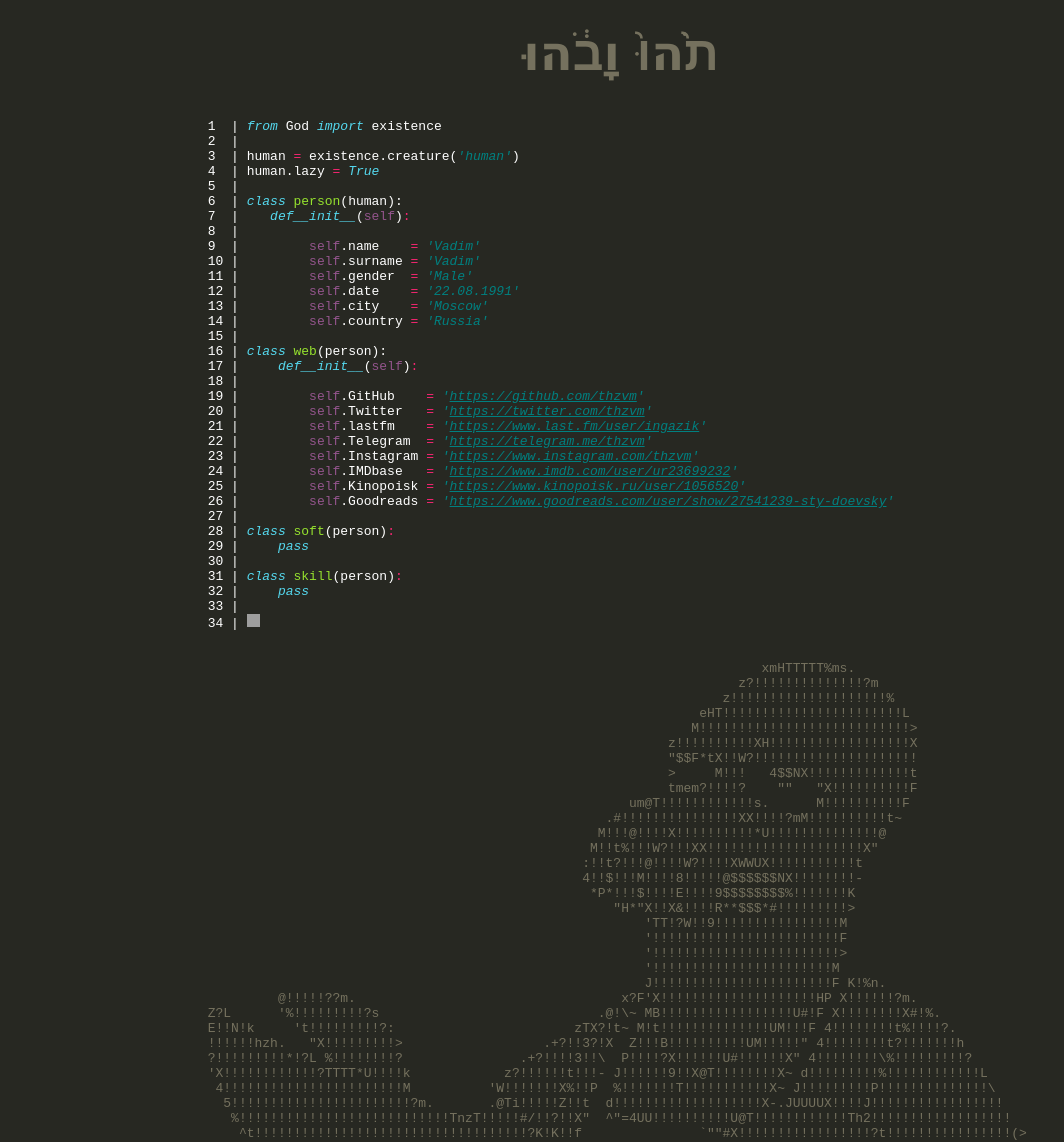
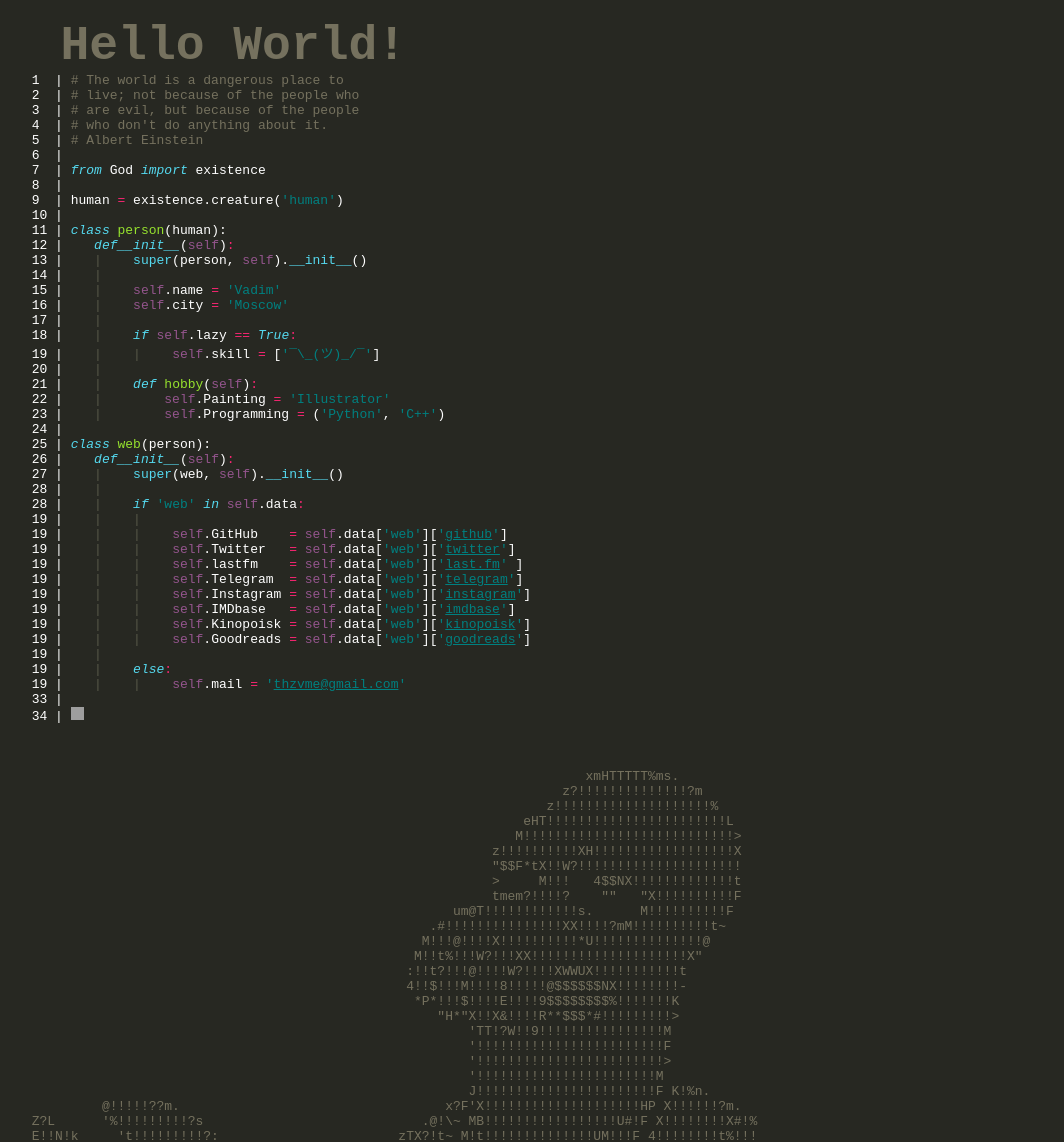
Before and after one commit to thzvm/thzvm.github.io, a plain HTML site: page index.html in a window 1280 px wide. Shown: the part 5-1147 px from the top of the page, without its empty margins (19-1083 px from the left). Drawn offline with Linux system fonts and the light colour scheme; grey boxes are pictures that could not be loaded.

Commit message:
Update index.html

```diff
--- a/index.html
+++ b/index.html
@@ -1,4 +1,6 @@
+
 <!doctype html>
+<!-- Ну а дальше идёт пиздец -->
 <html>
 <head>
 <meta charset="UTF-8">
@@ -10,12 +12,15 @@ body {
 body,td,th {
 	font-family: "Lucida Grande", "Lucida Sans Unicode", "Lucida Sans", "DejaVu Sans", Verdana, sans-serif;
 	color: #FFFFFF;
+	text-align: left;
 }
 
 .head {
 	color: #75715e;
 	font-size: 48px;
 	font-weight: bold;
+	text-align: center;
+	align-content: center;
 }
 
 .self  {
@@ -29,67 +34,81 @@ body,td,th {
 	color: #55d9ef;
 	font-style: italic;
 }
+
+.func2 {
+	color: #55d9ef;
+
+}
 .obj {
 	color: #96e22e;
 	}
 .link {
 	color: #008080;
-	font-style: italic;
+
 }
 .comment {
 	color: #75715e;
 	}
+.line {
+	color: #575749;
+	font-weight: lighter;
+}
+
 </style>
 </head>
 <body  onselectstart="return false">
-<table width="100%" border="0" align="center" height="100">
-  <tbody>
-    <tr>
-      <td align="center" class="head">תֹ֙הוּ֙ וָבֹ֔הוּ
-      </td>
-    </tr>
-  </tbody>
-</table>
 <table width="100%" border="0" >
   <tbody>
     <tr draggable="false">
-      <td width="18%" draggable="false" >&nbsp;</td>
-      <td width="64%">
+      <td width="3%" draggable="false" >&nbsp;</td>
+      <td width="70%">
+
       <pre>
-1  | <span style="color: #55d9ef"><em>from</em></span> God <span style="color: #55d9ef"><em>import</em></span> existence
-2  |
-3  | human <span class="sign">=</span> existence.creature(<span class="link">'human'</span>)
-4  | human.lazy <span class="sign">=</span> <span style="color: #55d9ef"><em>True</em></span>
-5  |
-6  | <span class="func">class</span> <span class="obj">person</span>(human):
-7  |    <span class="func">def__init__</span>(<span class="self">self</span>)<span class="sign">:</span>
+<span class="head"> Hello World!    </span>
+1  | <span class="comment">#&#32;The&#32;world&#32;is&#32;a&#32;dangerous&#32;place&#32;to</span>
+2  | <span class="comment">#&#32;live;&#32;not&#32;because&#32;of&#32;the&#32;people&#32;who</span>
+3  | <span class="comment">#&#32;are&#32;evil,&#32;but&#32;because&#32;of&#32;the&#32;people</span>
+4  | <span class="comment">#&#32;who&#32;don't&#32;do&#32;anything&#32;about&#32;it.</span>
+5  | <span class="comment">#&#32;Albert&#32;Einstein</span>
+6  |
+7  | <span style="color: #55d9ef"><em>from</em></span> God <span style="color: #55d9ef"><em>import</em></span> existence
 8  |
-9  |         <span class="self">self</span>.name    <span class="sign">=</span> <span class="link">'Vadim'</span>
-10 |         <span class="self">self</span>.surname <span class="sign">=</span> <span class="link">'Vadim'</span>
-11 |         <span class="self">self</span>.gender  <span class="sign">=</span> <span class="link">'Male'</span>
-12 |         <span class="self">self</span>.date    <span class="sign">=</span> <span class="link">'22.08.1991'</span>
-13 |         <span class="self">self</span>.city    <span class="sign">=</span> <span class="link">'Moscow'</span>
-14 |         <span class="self">self</span>.country <span class="sign">=</span> <span class="link">'Russia'</span>
-15 |
-16 | <span class="func">class</span> <span class="obj">web</span>(person):
-17 |     <span class="func">def__init__</span>(<span class="self">self</span>)<span class="sign">:</span>
-18 |
-19 |         <span class="self">self</span>.GitHub    <span class="sign">=</span> <span class="link">'<a href="https://github.com/thzvm" target="new" class="link">https://github.com/thzvm</a>'</span>
-20 |         <span class="self">self</span>.Twitter   <span class="sign">=</span> <span class="link">'<a href="https://twitter.com/thzvm" target="new" class="link">https://twitter.com/thzvm</a>'</span>
-21 |         <span class="self">self</span>.lastfm    <span class="sign">=</span> <span class="link">'<a href="http://www.last.fm/user/ingazik" target="new" class="link">https://www.last.fm/user/ingazik</a>' </span>
-22 |         <span class="self">self</span>.Telegram  <span class="sign">=</span> <span class="link">'<a href="https://telegram.me/thzvm" target="new" class="link">https://telegram.me/thzvm</a>'</span>
-23 |         <span class="self">self</span>.Instagram <span class="sign">=</span> <span class="link">'<a href="https://www.instagram.com/thzvm/" target="new" class="link">https://www.instagram.com/thzvm</a>'</span>
-24 |         <span class="self">self</span>.IMDbase   <span class="sign">=</span> <span class="link">'<a href="http://www.imdb.com/user/ur23699232/" target="new" class="link">https://www.imdb.com/user/ur23699232</a>'</span>
-25 |         <span class="self">self</span>.Kinopoisk <span class="sign">=</span><span class="link"> '<a href="http://www.kinopoisk.ru/user/1056520/" target="new" class="link">https://www.kinopoisk.ru/user/1056520</a>'</span>
-26 |         <span class="self">self</span>.Goodreads <span class="sign">=</span> <span class="link">'<a href="https://www.goodreads.com/user/show/27541239-sty-doevsky" target="new" class="link">https://www.goodreads.com/user/show/27541239-sty-doevsky</a>'</span>
-27 |
-28 | <span class="func">class</span> <span class="obj">soft</span>(person)<span class="sign">:</span>
-29 |     <span class="func">pass</span>
-30 |
-31 | <span class="func">class</span> <span class="obj">skill</span>(person)<span class="sign">:</span>
-32 |     <span class="func">pass</span>
+9  | human <span class="sign">=</span> existence.creature(<span class="link">'human'</span>)
+10 |
+11 | <span class="func">class</span> <span class="obj">person</span>(human):
+12 |    <span class="func">def__init__</span>(<span class="self">self</span>)<span class="sign">:</span>
+13 |   <span class="line"> |</span><span class="func2">    super</span>(person, <span class="self">self</span>).<span class="func2">__init__</span>()
+14 |    <span class="line">| </span>
+15 |   <span class="line"> |</span>    <span class="self">self</span>.name <span class="sign">=</span> <span class="link">'Vadim'</span>
+16 |   <span class="line"> |</span>    <span class="self">self</span>.city <span class="sign">=</span> <span class="link">'Moscow'</span>
+17 |   <span class="line"> |</span>
+18 |   <span class="line"> |</span>    <span class="func">if</span>&#32;<span class="self">self</span>.lazy&#32;<span class="sign">==</span>&#32;<span class="func">True</span><span class="sign">:</span>
+19 |   <span class="line"> |</span>    <span class="line">|</span>    <span class="self">self</span>.skill&#32;<span class="sign">=</span>&#32;[<span class="link">'¯\_(ツ)_/¯'</span>]
+20 |   <span class="line"> |</span>
+21 |   <span class="line"> |</span>    <span class="func">def</span>&#32;<span class="obj">hobby</span>(<span class="self">self</span>)<span class="sign">:</span>
+22 |   <span class="line"> |</span>        <span class="self">self</span>.Painting&#32;<span class="sign">=</span>&#32;<span class="link">'Illustrator'</span>
+23 |   <span class="line"> |</span>        <span class="self">self</span>.Programming&#32;<span class="sign">=</span>&#32;(<span class="link">'Python'</span>,&#32;<span class="link">'C++'</span>)
+24 |
+25 | <span class="func">class</span> <span class="obj">web</span>(person):
+26 |    <span class="func">def__init__</span>(<span class="self">self</span>)<span class="sign">:</span>
+27 |   <span class="line"> |</span><span class="func2">    super</span>(web,&#32;<span class="self">self</span>).<span class="func2">__init__</span>()
+28 |   <span class="line"> |</span>
+28 |   <span class="line"> |</span>    <span class="func">if</span>&#32;<span class="link">'web'</span>&#32;<span class="func">in</span>&#32;<span class="self">self</span>.data<span class="sign">:</span>
+19 |   <span class="line"> |</span>    <span class="line">|</span>
+19 |   <span class="line"> |</span>    <span class="line">|</span>    <span class="self">self</span>.GitHub    <span class="sign">=</span> <span class="self">self</span>.data[<span class="link">'web'</span>][<span class="link">'<a href="https://github.com/thzvm" target="new" class="link">github</a>'</span>]
+19 |   <span class="line"> |</span>    <span class="line">|</span>    <span class="self">self</span>.Twitter   <span class="sign">=</span> <span class="self">self</span>.data[<span class="link">'web'</span>][<span class="link">'<a href="https://twitter.com/thzvm" target="new" class="link">twitter</a>'</span>]
+19 |   <span class="line"> |</span>    <span class="line">|</span>    <span class="self">self</span>.lastfm    <span class="sign">=</span> <span class="self">self</span>.data[<span class="link">'web'</span>][<span class="link">'<a href="http://www.last.fm/user/ingazik" target="new" class="link">last.fm</a>' </span>]
+19 |   <span class="line"> |</span>    <span class="line">|</span>    <span class="self">self</span>.Telegram  <span class="sign">=</span> <span class="self">self</span>.data[<span class="link">'web'</span>][<span class="link">'<a href="https://telegram.me/thzvm" target="new" class="link">telegram</a>'</span>]
+19 |   <span class="line"> |</span>    <span class="line">|</span>    <span class="self">self</span>.Instagram <span class="sign">=</span> <span class="self">self</span>.data[<span class="link">'web'</span>][<span class="link">'<a href="https://www.instagram.com/thzvm/" target="new" class="link">instagram</a>'</span>]
+19 |   <span class="line"> |</span>    <span class="line">|</span>    <span class="self">self</span>.IMDbase   <span class="sign">=</span> <span class="self">self</span>.data[<span class="link">'web'</span>][<span class="link">'<a href="http://www.imdb.com/user/ur23699232/" target="new" class="link">imdbase</a>'</span>]
+19 |   <span class="line"> |</span>    <span class="line">|</span>    <span class="self">self</span>.Kinopoisk <span class="sign">=</span> <span class="self">self</span>.data[<span class="link">'web'</span>][<span class="link">'<a href="http://www.kinopoisk.ru/user/1056520/" target="new" class="link">kinopoisk</a>'</span>]
+19 |   <span class="line"> |</span>    <span class="line">|</span>    <span class="self">self</span>.Goodreads <span class="sign">=</span> <span class="self">self</span>.data[<span class="link">'web'</span>][<span class="link">'<a href="https://www.goodreads.com/user/show/27541239-sty-doevsky" target="new" class="link">goodreads</a>'</span>]
+19 |   <span class="line"> |</span>
+19 |   <span class="line"> |</span>    <span class="func">else</span><span class="sign">:</span>
+19 |   <span class="line"> |</span>    <span class="line">|</span>    <span class="self">self</span>.mail&#32;<span class="sign">=</span>&#32;<span class="link">'<a href="mailto:thzvme@gmail.com" class="link">thzvme@gmail.com</a>'</span>
 33 |
 34 | <img src="http://i.imgur.com/MtSK6bC.gif" width="13" height="13" alt=""/>
+
 
 
 <span class="comment">                                                                       xmHTTTTT%ms.
@@ -115,29 +134,30 @@ body,td,th {
                                                         '!!!!!!!!!!!!!!!!!!!!!!!M
                                                         J!!!!!!!!!!!!!!!!!!!!!!!F K!%n.
          @!!!!!??m.                                  x?F'X!!!!!!!!!!!!!!!!!!!!HP X!!!!!!?m.
-Z?L      '%!!!!!!!!!?s                            .@!\~ MB!!!!!!!!!!!!!!!!!U#!F X!!!!!!!!X#!%.
-E!!N!k     't!!!!!!!!!?:                       zTX?!t~ M!t!!!!!!!!!!!!!!UM!!!F 4!!!!!!!!t%!!!!?.
-!!!!!!hzh.   "X!!!!!!!!!>                  .+?!!3?!X  Z!!!B!!!!!!!!!!UM!!!!!" 4!!!!!!!!t?!!!!!!!h
-?!!!!!!!!!*!?L %!!!!!!!!?               .+?!!!!3!!\  P!!!!?X!!!!!!U#!!!!!!X" 4!!!!!!!!\%!!!!!!!!!?
-'X!!!!!!!!!!!!?TTTT*U!!!!k            z?!!!!!!t!!!- J!!!!!!9!!X@T!!!!!!!!X~ d!!!!!!!!!%!!!!!!!!!!!!L
- 4!!!!!!!!!!!!!!!!!!!!!!!M          'W!!!!!!!X%!!P  %!!!!!!!T!!!!!!!!!!!X~ J!!!!!!!!!P!!!!!!!!!!!!!!\
-  5!!!!!!!!!!!!!!!!!!!!!!!?m.       .@Ti!!!!!Z!!t  d!!!!!!!!!!!!!!!!!!!X-.JUUUUX!!!!J!!!!!!!!!!!!!!!!!
-   %!!!!!!!!!!!!!!!!!!!!!!!!!!!TnzT!!!!!#/!!?!!X"  ^"=4UU!!!!!!!!!!U@T!!!!!!!!!!!!Th2!!!!!!!!!!!!!!!!!!
-    ^t!!!!!!!!!!!!!!!!!!!!!!!!!!!!!!!!!!!?K!K!!f               `""#X!!!!!!!!!!!!!!!!!?t!!!!!!!!!!!!!!!!(>
-       "U!!!!!!!!!!!!!!!!!!!!!!!!!!!!!!!!!!$!!F                      "tX!!!!!!!!!!!!!!!!b!!!!!!!!!!!!!!!(>
-          '"*tUUX!X!!!!!!!!!!!!!!!!!!!!!!!!$!Z                          ^4!!!!!!!!!!!!!!!N!!!!!!!!!!!!!!!!
-                 %!!!!!!!!!!!!!!!!!!!!!!!!X!X                              %W@@WX!!!!!!!!!N!!!!!!!!!!!!!!!
-                  "X!!!!!!!!!!!!!!!!!!!!!@!!*        ..    ..  :m.. ETThmuM!!!!!!!!!!!!!!!!@m@*TTTT?!!!W!!
-                    %!!!!!!!!!!!!!!!!!!W?!!X         M!!!TT?!!!!!!!!!!!!!!!!!!!!!!!!!!!!!!!9UU!!!!!!!!!M!f
-                     't!!!!!!!!!!!!!!!P!!!!X          5!!!!!!!!!!!!!!!!!!!!!!!!!!!!!!!!!!!!!!!!?NX!!!!!!L
-                       "W!!!!!!!!!!!X#!!!!!R           "X!!!!!!!!!!!!!!!!!!!!!!!!!!!!!!!!!!!!!!!!!R!!!!!t
-                         ^*X!!!!!!!t%!!!!!h              %X!!!!!!!!!!!!!!!!!!!!!!!!!!!!!!!!!!!!!!!!!!!!!!>
-                             "*U!!M!!!!!!X~ :?!!!T!+s...   *X!!!!!!!!!!!!!!!!!!!!!!!!!!!!!!!!!!!!!!!!!!!!
-                                 :?!!!!!!> :?!!!!!!!!!!!!!!!!?tX!!!!!!!!!!!!!!!!!!!!!!!!!!!!!!!!!!!!!!!!!>
-                                 %!!!!!!F .%!!!!!!!!!!!!!!!!!!!!!#4U!!!!!!!!!!!!U!!!!!!!!!!!!!!!!!!!!!!!!~</span></pre></td>
-      <td width="18%"></td>
+Z?L      '%!!!!!!!!!?s                            .@!\~ MB!!!!!!!!!!!!!!!!!U#!F X!!!!!!!!X#!%
+E!!N!k     't!!!!!!!!!?:                       zTX?!t~ M!t!!!!!!!!!!!!!!UM!!!F 4!!!!!!!!t%!!!
+!!!!!!hzh.   "X!!!!!!!!!>                  .+?!!3?!X  Z!!!B!!!!!!!!!!UM!!!!!" 4!!!!!!!!t?!!!!
+?!!!!!!!!!*!?L %!!!!!!!!?               .+?!!!!3!!\  P!!!!?X!!!!!!U#!!!!!!X" 4!!!!!!!!\%!!!!!
+'X!!!!!!!!!!!!?TTTT*U!!!!k            z?!!!!!!t!!!- J!!!!!!9!!X@T!!!!!!!!X~ d!!!!!!!!!%!!!!!!
+ 4!!!!!!!!!!!!!!!!!!!!!!!M          'W!!!!!!!X%!!P  %!!!!!!!T!!!!!!!!!!!X~ J!!!!!!!!!P!!!!!!!
+  5!!!!!!!!!!!!!!!!!!!!!!!?m.       .@Ti!!!!!Z!!t  d!!!!!!!!!!!!!!!!!!!X-.JUUUUX!!!!J!!!!!!!!
+   %!!!!!!!!!!!!!!!!!!!!!!!!!!!TnzT!!!!!#/!!?!!X"  ^"=4UU!!!!!!!!!!U@T!!!!!!!!!!!!Th2!!!!!!!!
+    ^t!!!!!!!!!!!!!!!!!!!!!!!!!!!!!!!!!!!?K!K!!f               `""#X!!!!!!!!!!!!!!!!!?t!!!!!!
+       "U!!!!!!!!!!!!!!!!!!!!!!!!!!!!!!!!!!$!!F                      "tX!!!!!!!!!!!!!!!!b!!!!
+          '"*tUUX!X!!!!!!!!!!!!!!!!!!!!!!!!$!Z                          ^4!!!!!!!!!!!!!!!N!!!
+                 %!!!!!!!!!!!!!!!!!!!!!!!!X!X                              %W@@WX!!!!!!!!!N!!
+                  "X!!!!!!!!!!!!!!!!!!!!!@!!*        ..    ..  :m.. ETThmuM!!!!!!!!!!!!!!!!@m
+                    %!!!!!!!!!!!!!!!!!!W?!!X         M!!!TT?!!!!!!!!!!!!!!!!!!!!!!!!!!!!!!!9U
+                     't!!!!!!!!!!!!!!!P!!!!X          5!!!!!!!!!!!!!!!!!!!!!!!!!!!!!!!!!!!!!!
+                       "W!!!!!!!!!!!X#!!!!!R           "X!!!!!!!!!!!!!!!!!!!!!!!!!!!!!!!!!!!!
+                         ^*X!!!!!!!t%!!!!!h              %X!!!!!!!!!!!!!!!!!!!!!!!!!!!!!!!!!!
+                             "*U!!M!!!!!!X~ :?!!!T!+s...   *X!!!!!!!!!!!!!!!!!!!!!!!!!!!!!!!!
+                                 :?!!!!!!> :?!!!!!!!!!!!!!!!!?tX!!!!!!!!!!!!!!!!!!!!!!!!!!!!!
+                                 %!!!!!!F .%!!!!!!!!!!!!!!!!!!!!!#4U!!!!!!!!!!!!U!!!!!!!!!!!!</span></pre></td>
+      <td width="27%">
+      </td>
     </tr>
   </tbody>
 </table>
-<!-- Ну да, это пиздец. -->
+<!-- Ну да, это пиздец -->
 </html>
```
